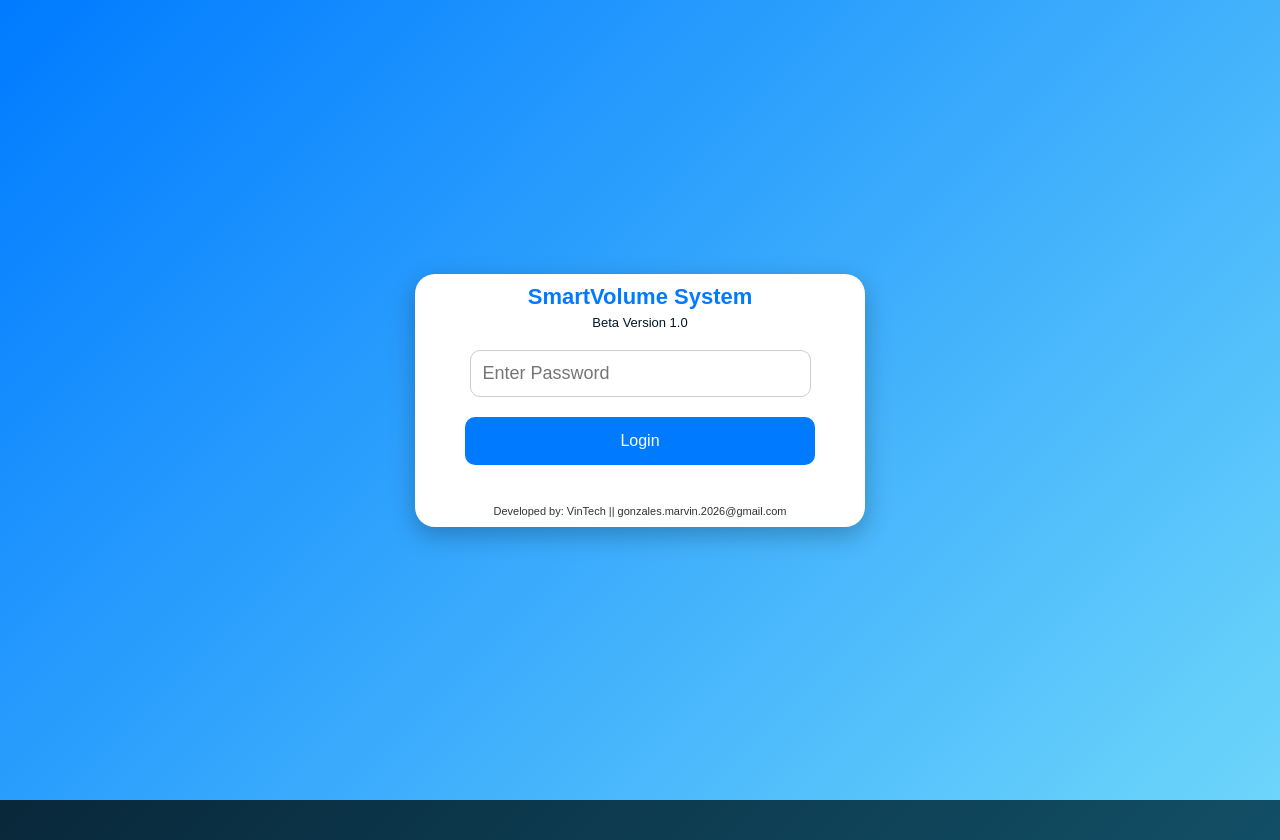
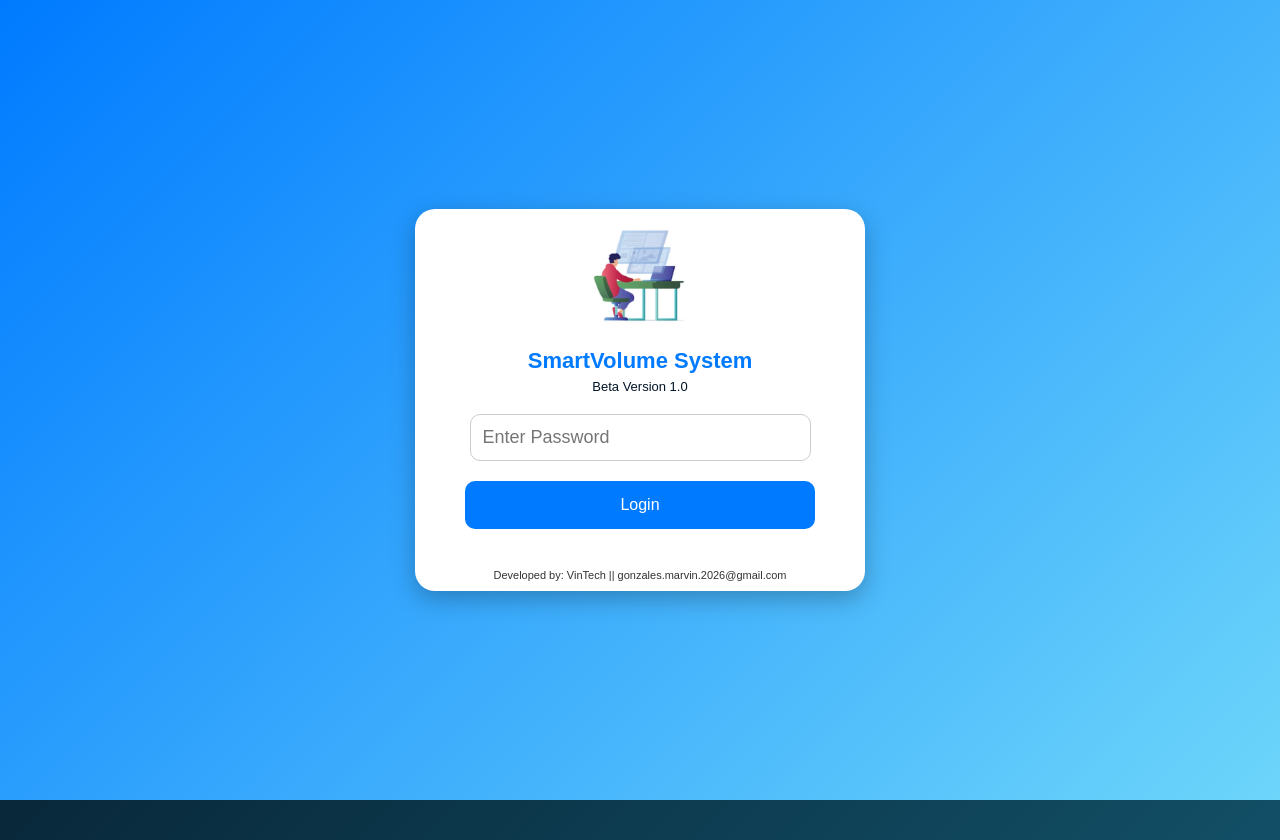
Before and after one commit to vinwebdev/SmartVolume-Demo, a plain HTML site: page index.html in a window 1280 px wide. Drawn offline with nearby package versions, Linux system fonts and the light colour scheme.

Commit message:
Update index.html

```diff
--- a/index.html
+++ b/index.html
@@ -371,7 +371,7 @@
 
 <div id="login-container">
   <div class="login-box">
- <!--   <img src="Logo.jpg" alt="Company Logo" class="login-logo"> -->
+    <img src="Logo.jpg" alt="Company Logo" class="login-logo">
     <div class="login-title">SmartVolume System</div>
     <div class="login-version">Beta Version 1.0</div>
     <input type="password" id="passwordInput" class="login-input" placeholder="Enter Password" style="font-size: 18px;">
```
